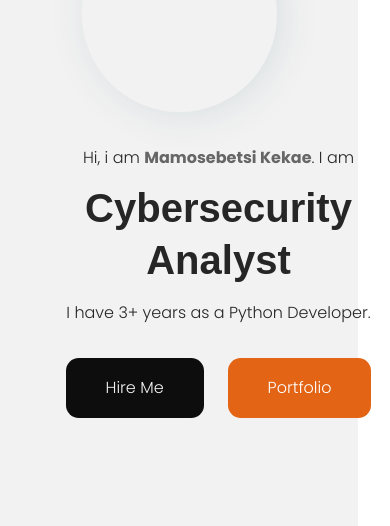
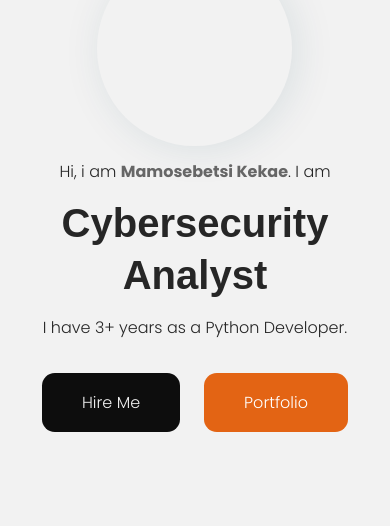
Before and after one commit to shaymk1/mamo-kekae, a plain HTML site: page index.html in a window 390 px wide. Shown: the part 318-844 px from the top of the page. Drawn offline with nearby package versions, Linux system fonts and the light colour scheme; a web font is replaced by a local one.

Commit message:
adjustedmargin on the hero content for mobile

```diff
--- a/style.css
+++ b/style.css
@@ -20,7 +20,7 @@
 \*-----------------------------------*/
 :root {
 	--container-width-lg: 80%;
-	--container-width-sm: 95%;
+	--container-width-sm: 97%;
 
 	/* border-radiuses */
 	--radius-1: 2rem;
@@ -639,12 +639,12 @@ section.contact {
 	/* hero */
 	.hero {
 		height: 115vh;
-		margin-right:2rem;
+
 	}
 
 	.hero__content {
 		width: var(--container-width-sm);
-		padding-bottom: 3rem;
+		margin:0 auto;
 	}
 
 	.hero__socials {
```
